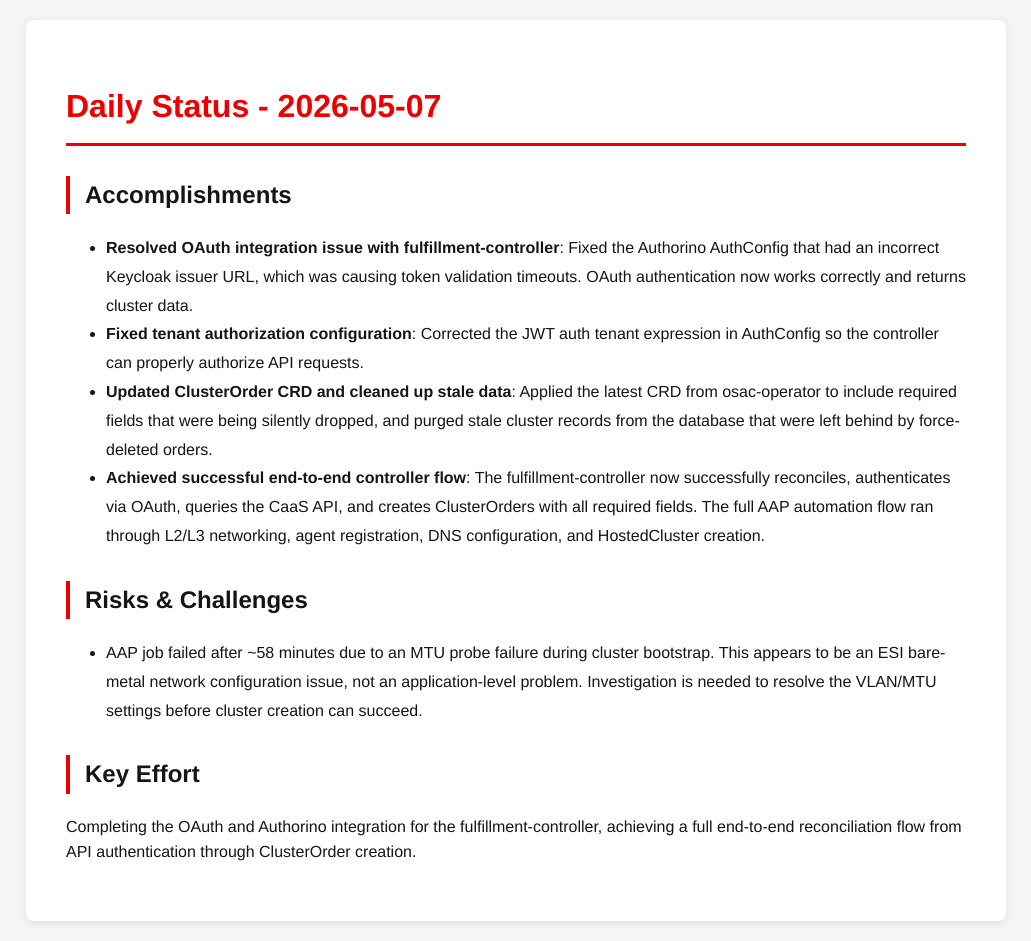
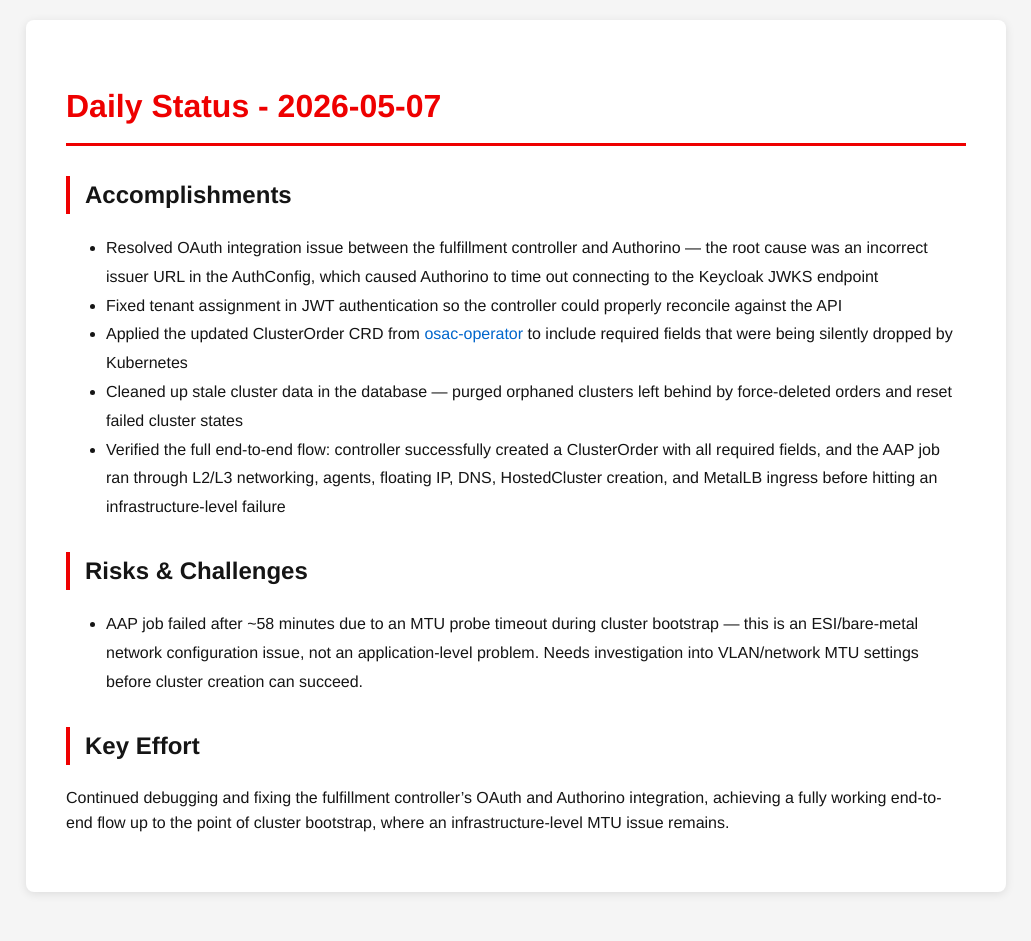
Before and after one commit to tzvatot/daily-status, a Jekyll site: the page built from 2026-05-07.md, in a window 1280 px wide. Shown: the whole page, without its empty margins (124-1155 px from the left). Built offline with Jekyll 4.4.1, drawn with Linux system fonts in a browser that asks for light colours; after the commit the page ends 912 px from its top, so only the background shows below that.

Commit message:
Daily status update - 2026-05-07

```diff
--- a/2026-05-07.md
+++ b/2026-05-07.md
@@ -7,13 +7,14 @@
 # Daily Status - 2026-05-07
 
 ## Accomplishments
-- **Resolved OAuth integration issue with fulfillment-controller**: Fixed the Authorino AuthConfig that had an incorrect Keycloak issuer URL, which was causing token validation timeouts. OAuth authentication now works correctly and returns cluster data.
-- **Fixed tenant authorization configuration**: Corrected the JWT auth tenant expression in AuthConfig so the controller can properly authorize API requests.
-- **Updated ClusterOrder CRD and cleaned up stale data**: Applied the latest CRD from osac-operator to include required fields that were being silently dropped, and purged stale cluster records from the database that were left behind by force-deleted orders.
-- **Achieved successful end-to-end controller flow**: The fulfillment-controller now successfully reconciles, authenticates via OAuth, queries the CaaS API, and creates ClusterOrders with all required fields. The full AAP automation flow ran through L2/L3 networking, agent registration, DNS configuration, and HostedCluster creation.
+- Resolved OAuth integration issue between the fulfillment controller and Authorino — the root cause was an incorrect issuer URL in the AuthConfig, which caused Authorino to time out connecting to the Keycloak JWKS endpoint
+- Fixed tenant assignment in JWT authentication so the controller could properly reconcile against the API
+- Applied the updated ClusterOrder CRD from [osac-operator](https://github.com/osac-project/osac-operator) to include required fields that were being silently dropped by Kubernetes
+- Cleaned up stale cluster data in the database — purged orphaned clusters left behind by force-deleted orders and reset failed cluster states
+- Verified the full end-to-end flow: controller successfully created a ClusterOrder with all required fields, and the AAP job ran through L2/L3 networking, agents, floating IP, DNS, HostedCluster creation, and MetalLB ingress before hitting an infrastructure-level failure
 
 ## Risks & Challenges
-- AAP job failed after ~58 minutes due to an MTU probe failure during cluster bootstrap. This appears to be an ESI bare-metal network configuration issue, not an application-level problem. Investigation is needed to resolve the VLAN/MTU settings before cluster creation can succeed.
+- AAP job failed after ~58 minutes due to an MTU probe timeout during cluster bootstrap — this is an ESI/bare-metal network configuration issue, not an application-level problem. Needs investigation into VLAN/network MTU settings before cluster creation can succeed.
 
 ## Key Effort
-Completing the OAuth and Authorino integration for the fulfillment-controller, achieving a full end-to-end reconciliation flow from API authentication through ClusterOrder creation.
+Continued debugging and fixing the fulfillment controller's OAuth and Authorino integration, achieving a fully working end-to-end flow up to the point of cluster bootstrap, where an infrastructure-level MTU issue remains.
```
